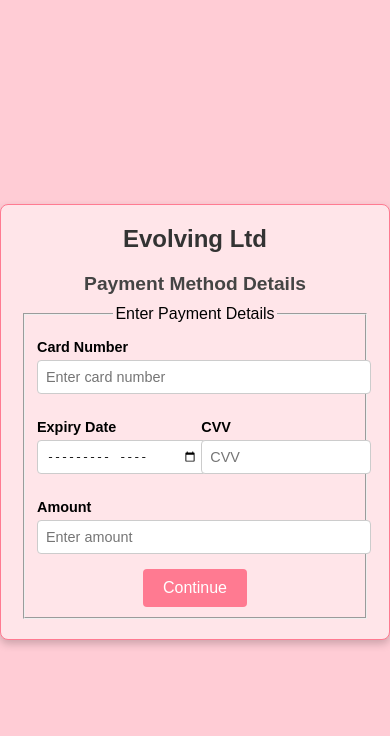
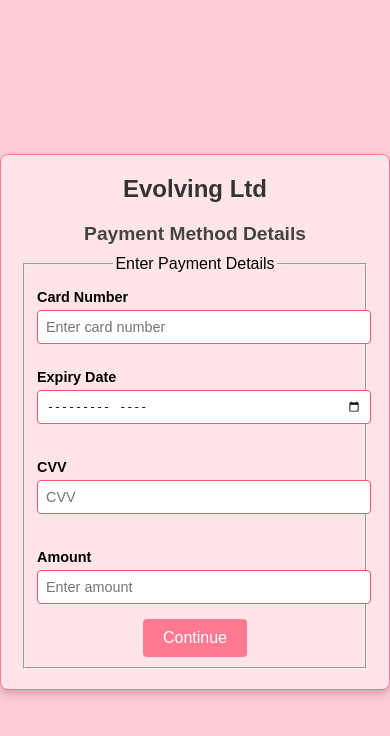
Before and after one commit to sheharyar777/devops-payment-page, a plain HTML site: page index.html in a window 390 px wide. Drawn offline with Linux system fonts and the light colour scheme.

Commit message:
Update style.css

```diff
--- a/style.css
+++ b/style.css
@@ -57,6 +57,16 @@ header h1 {
     font-size: 0.9em;
 }
 
+.payment-form input:focus {
+    border-color: #ff7a91;
+    outline: none;
+    box-shadow: 0 0 5px rgba(255, 122, 145, 0.5);
+}
+
+.payment-form input:invalid {
+    border-color: #ff506b;
+}
+
 .expiry-cvv {
     display: flex;
     justify-content: space-between;
@@ -80,3 +90,20 @@ button {
 button:hover {
     background-color: #ff506b; /* Slightly darker on hover */
 }
+
+button:focus {
+    outline: 2px solid #ff506b;
+    outline-offset: 2px;
+}
+
+/* Responsive Design */
+@media (max-width: 480px) {
+    .expiry-cvv {
+        flex-direction: column;
+    }
+
+    .expiry-cvv div {
+        width: 100%;
+        margin-bottom: 10px;
+    }
+}
```
